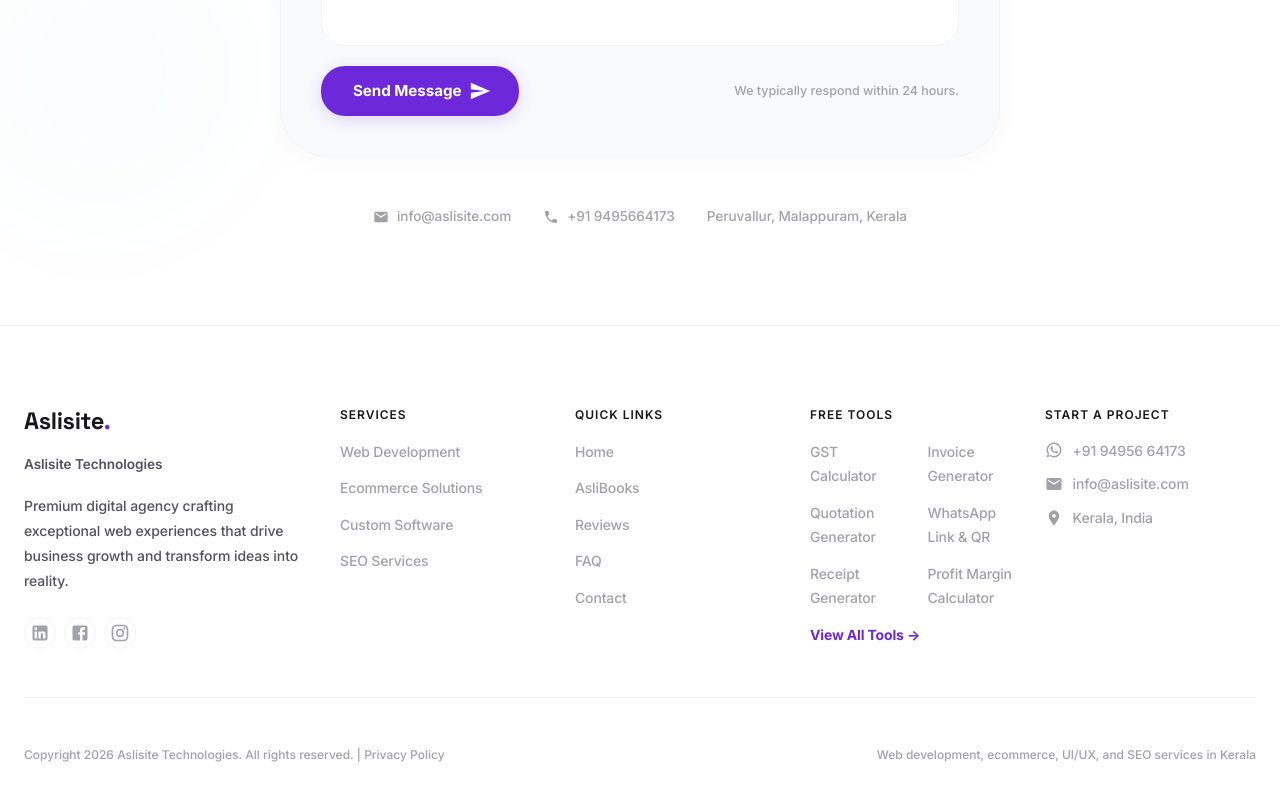
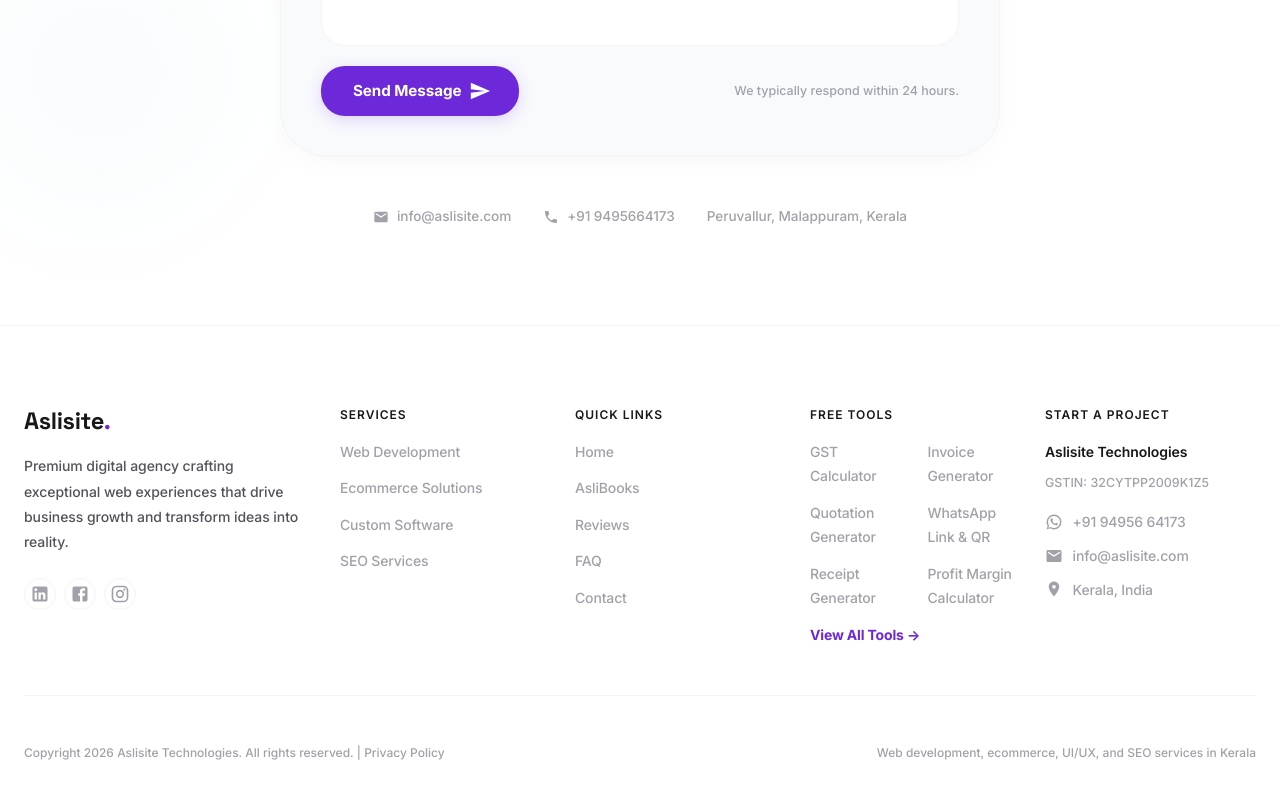
Before and after one commit to Aslisite/Aslisite, a React (Vite) app: page / in a window 1280 px wide. Shown: the part 5108-5908 px from the top of the page. Built offline with nearby package versions, Linux system fonts and the light colour scheme; no server answers.

Commit message:
Update Footer.jsx

```diff
--- a/src/components/Footer/Footer.jsx
+++ b/src/components/Footer/Footer.jsx
@@ -165,17 +165,6 @@ const Footer = () => {
                   }}
                 >
                   Aslisite<span style={{ color: colors.accent.primary }}>.</span>
-                </Typography>
-                <Typography
-                  variant="body2"
-                  sx={{
-                    color: colors.text.secondary,
-                    fontSize: '0.85rem',
-                    fontWeight: 600,
-                    mb: 2,
-                  }}
-                >
-                  Aslisite Technologies
                 </Typography>
                 <Typography
                   component={motion.p}
@@ -422,6 +411,29 @@ const Footer = () => {
                   >
                     Start a Project
                   </Typography>
+                  <Box sx={{ mb: 2 }}>
+                    <Typography
+                      variant="body2"
+                      sx={{
+                        color: colors.text.primary,
+                        fontWeight: 600,
+                        fontSize: '0.875rem',
+                        mb: 0.5,
+                      }}
+                    >
+                      Aslisite Technologies
+                    </Typography>
+
+                    <Typography
+                      variant="caption"
+                      sx={{
+                        color: colors.text.muted,
+                        fontSize: '0.78rem',
+                      }}
+                    >
+                      GSTIN: 32CYTPP2009K1Z5
+                    </Typography>
+                  </Box>
                   <Box sx={{ display: 'flex', flexDirection: 'column', gap: 1.6 }}>
                     {contactLinks.map((item) => {
                       const IconComponent = item.icon;
```
